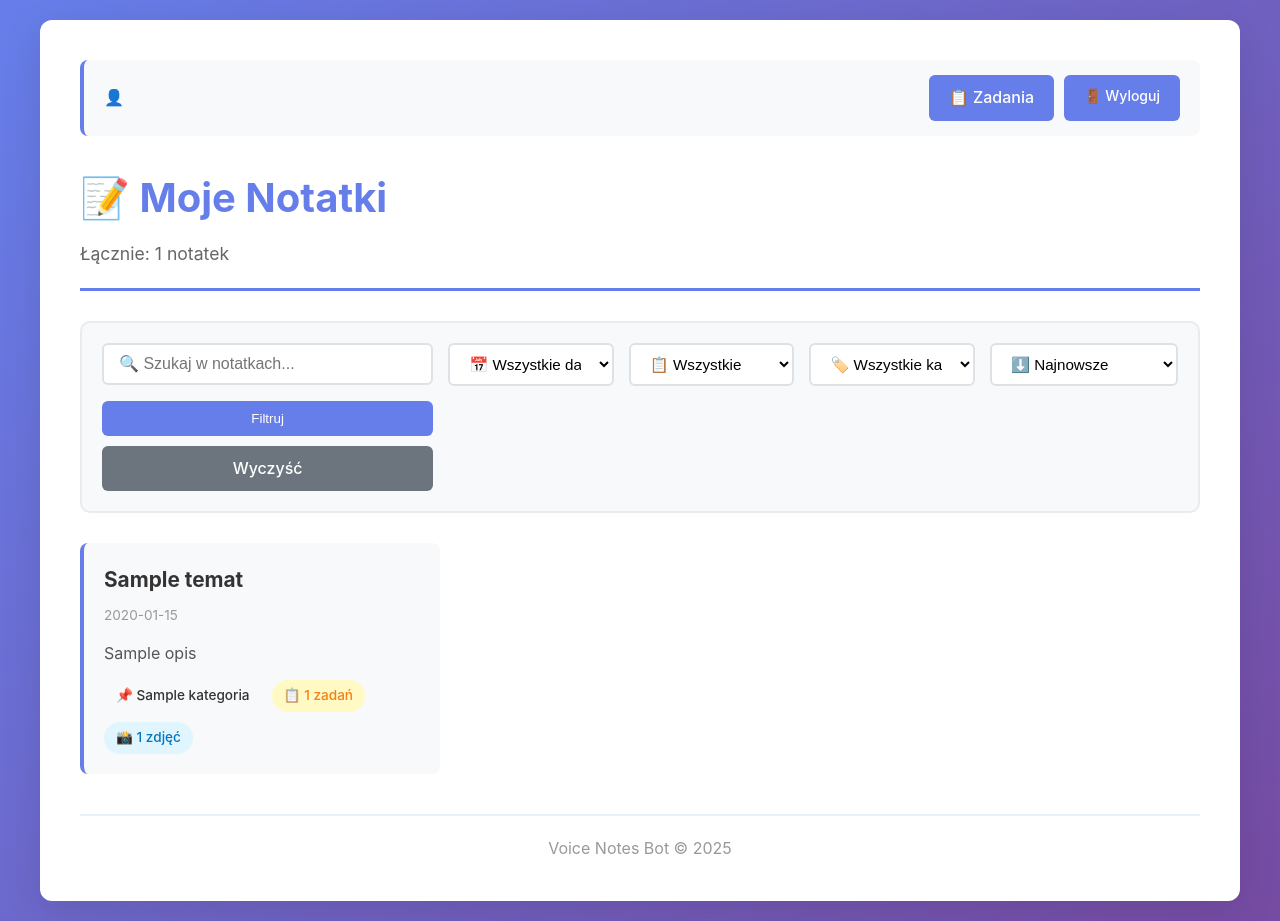
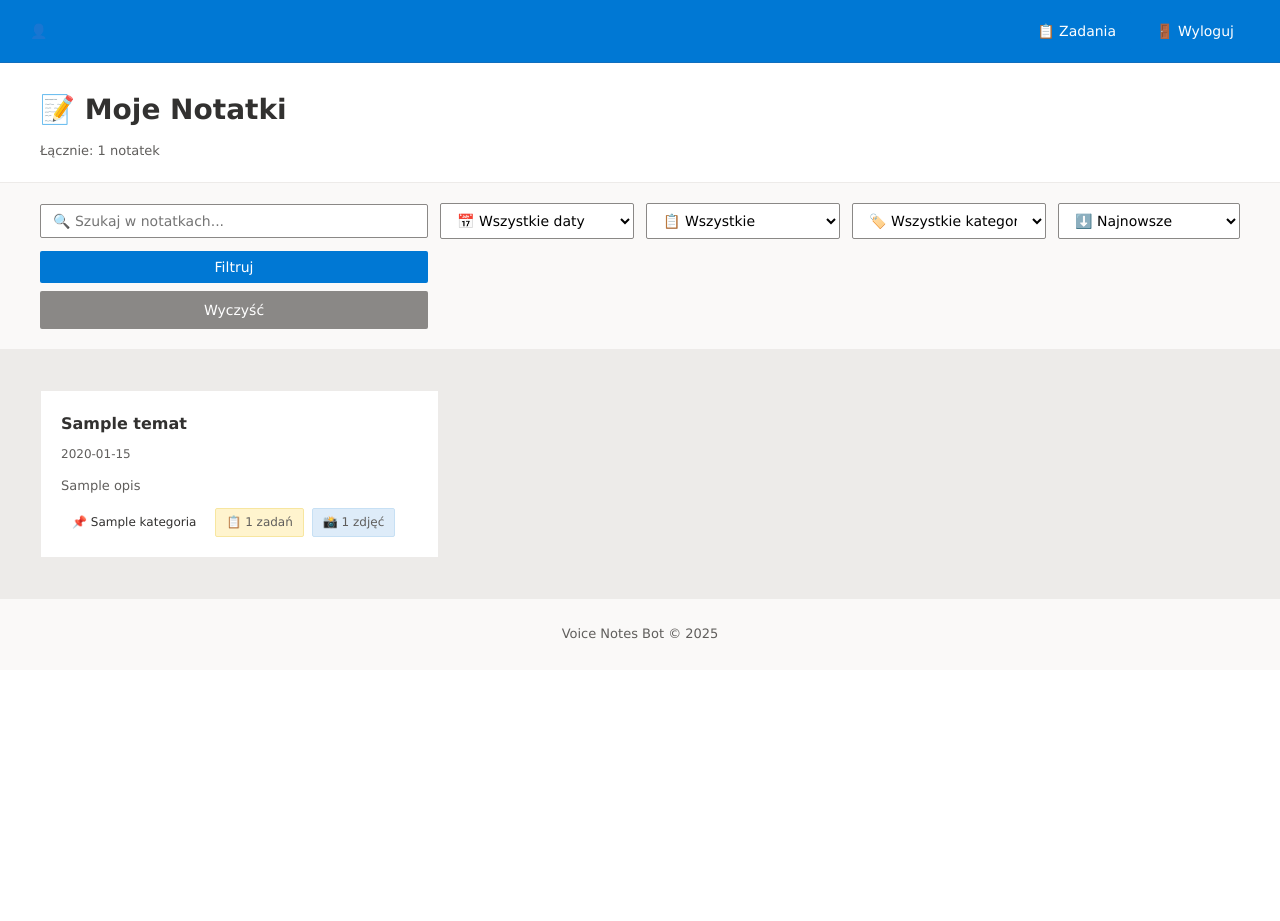
Before and after one commit to Lichtus/voice_notes_bot_telegram, a Flask app: template templates/notes_list.html in a window 1280 px wide. After the commit the page ends 639 px from the top, so only its background shows below. Run offline with Flask 3, Linux system fonts and the light colour scheme; the template is opened without the code that fills it: most values are stand-ins (such as "Sample title", 1, 10 or a date in 2020).

Commit message:
Zastosuj styl Microsoft Outlook - czcionka Verdana, kolory i design Outlooka

```diff
--- a/static/style.css
+++ b/static/style.css
@@ -6,33 +6,31 @@
 }
 
 body {
-    font-family: -apple-system, BlinkMacSystemFont, 'Segoe UI', Roboto, Oxygen, Ubuntu, Cantarell, sans-serif;
+    font-family: Verdana, Geneva, Tahoma, sans-serif;
     line-height: 1.6;
-    color: #333;
-    background: linear-gradient(135deg, #667eea 0%, #764ba2 100%);
+    color: #323130;
+    background: #F3F2F1;
     min-height: 100vh;
-    padding: 20px;
+    padding: 0;
 }
 
 .container {
-    max-width: 1200px;
+    max-width: 1400px;
     margin: 0 auto;
     background: white;
-    border-radius: 12px;
-    box-shadow: 0 10px 40px rgba(0, 0, 0, 0.1);
-    padding: 40px;
+    min-height: 100vh;
+    box-shadow: 0 0 10px rgba(0, 0, 0, 0.05);
 }
 
-/* User Header */
+/* User Header - Styl Outlook */
 .user-header {
     display: flex;
     justify-content: space-between;
     align-items: center;
-    padding: 15px 20px;
-    background: #f8f9fa;
-    border-radius: 8px;
-    margin-bottom: 30px;
-    border-left: 4px solid #667eea;
+    padding: 12px 30px;
+    background: #0078D4;
+    color: white;
+    border-bottom: 1px solid #106EBE;
 }
 
 .user-info {
@@ -42,36 +40,38 @@ body {
 }
 
 .user-name {
-    font-weight: 600;
-    color: #333;
-    font-size: 16px;
+    font-weight: 400;
+    color: white;
+    font-size: 14px;
 }
 
 .user-actions {
     display: flex;
-    gap: 10px;
+    gap: 8px;
 }
 
 .btn-logout {
-    background: #dc3545;
+    background: #106EBE;
     color: white;
-    padding: 8px 16px;
-    border-radius: 6px;
+    padding: 6px 14px;
+    border-radius: 2px;
     text-decoration: none;
-    font-size: 14px;
-    font-weight: 500;
-    transition: background 0.3s ease;
+    font-size: 13px;
+    font-weight: 400;
+    transition: background 0.2s ease;
+    border: 1px solid rgba(255, 255, 255, 0.3);
 }
 
 .btn-logout:hover {
-    background: #c82333;
+    background: #005A9E;
+    border-color: rgba(255, 255, 255, 0.5);
 }
 
 /* Header */
 header {
-    border-bottom: 3px solid #667eea;
-    padding-bottom: 20px;
-    margin-bottom: 30px;
+    background: white;
+    padding: 25px 40px 20px 40px;
+    border-bottom: 1px solid #EDEBE9;
 }
 
 .header-top {
@@ -87,53 +87,56 @@ header {
 }
 
 header h1 {
-    color: #667eea;
-    font-size: 2.5em;
-    margin-bottom: 10px;
+    color: #323130;
+    font-size: 28px;
+    font-weight: 600;
+    margin-bottom: 8px;
 }
 
 .subtitle {
-    color: #666;
-    font-size: 1.1em;
+    color: #605E5C;
+    font-size: 13px;
 }
 
 .note-metadata {
     margin-top: 10px;
+    color: #605E5C;
+    font-size: 13px;
 }
 
 .edit-info {
-    color: #856404;
+    color: #797775;
     font-style: italic;
-    font-size: 0.95em;
+    font-size: 13px;
     margin-top: 5px;
 }
 
 .back-link {
     display: inline-block;
-    color: #667eea;
+    color: #0078D4;
     text-decoration: none;
-    margin-bottom: 15px;
-    font-weight: 500;
-    transition: color 0.3s ease;
+    font-weight: 400;
+    font-size: 14px;
+    transition: color 0.2s ease;
 }
 
 .back-link:hover {
-    color: #764ba2;
+    color: #106EBE;
+    text-decoration: underline;
 }
 
 /* Filters Panel */
 .filters-panel {
-    background: #f8f9fa;
-    border-radius: 10px;
-    padding: 20px;
-    margin-bottom: 30px;
-    border: 2px solid #e9ecef;
+    background: #FAF9F8;
+    padding: 20px 40px;
+    margin: 0;
+    border-bottom: 1px solid #EDEBE9;
 }
 
 .filters-form {
     display: grid;
     grid-template-columns: 2fr repeat(3, 1fr) auto;
-    gap: 15px;
+    gap: 12px;
     align-items: center;
 }
 
@@ -144,73 +147,83 @@ header h1 {
 
 .search-input {
     width: 100%;
-    padding: 10px 15px;
-    border: 2px solid #dee2e6;
-    border-radius: 6px;
-    font-size: 1em;
-    transition: border-color 0.3s ease;
+    padding: 8px 12px;
+    border: 1px solid #8A8886;
+    border-radius: 2px;
+    font-size: 14px;
+    font-family: Verdana, Geneva, Tahoma, sans-serif;
+    transition: border-color 0.2s ease;
+    background: white;
 }
 
 .search-input:focus {
     outline: none;
-    border-color: #667eea;
+    border-color: #0078D4;
+    border-width: 2px;
+    padding: 7px 11px;
 }
 
 .filter-select {
     width: 100%;
-    padding: 10px 15px;
-    border: 2px solid #dee2e6;
-    border-radius: 6px;
-    font-size: 0.95em;
+    padding: 8px 12px;
+    border: 1px solid #8A8886;
+    border-radius: 2px;
+    font-size: 14px;
+    font-family: Verdana, Geneva, Tahoma, sans-serif;
     background: white;
     cursor: pointer;
-    transition: border-color 0.3s ease;
+    transition: border-color 0.2s ease;
 }
 
 .filter-select:focus {
     outline: none;
-    border-color: #667eea;
+    border-color: #0078D4;
+    border-width: 2px;
+    padding: 7px 11px;
 }
 
 .filter-buttons {
     display: flex;
-    gap: 10px;
+    gap: 8px;
 }
 
 /* Notes Grid */
 .notes-grid {
     display: grid;
-    grid-template-columns: repeat(auto-fill, minmax(300px, 1fr));
-    gap: 20px;
-    margin-bottom: 30px;
+    grid-template-columns: repeat(auto-fill, minmax(320px, 1fr));
+    gap: 1px;
+    background: #EDEBE9;
+    padding: 40px;
 }
 
 .note-card {
-    background: #f8f9fa;
-    border-radius: 8px;
+    background: white;
     padding: 20px;
-    transition: transform 0.3s ease, box-shadow 0.3s ease;
-    border-left: 4px solid #667eea;
+    transition: box-shadow 0.2s ease;
+    border: 1px solid #EDEBE9;
+    position: relative;
 }
 
 .note-card:hover {
-    transform: translateY(-5px);
-    box-shadow: 0 5px 20px rgba(0, 0, 0, 0.1);
+    box-shadow: 0 3.2px 7.2px 0 rgba(0, 0, 0, 0.132), 0 0.6px 1.8px 0 rgba(0, 0, 0, 0.108);
+    border-color: #C8C6C4;
+    z-index: 1;
 }
 
 .note-header h2 {
-    font-size: 1.3em;
+    font-size: 16px;
     margin-bottom: 8px;
+    font-weight: 600;
 }
 
 .note-header h2 a {
-    color: #333;
+    color: #323130;
     text-decoration: none;
-    transition: color 0.3s ease;
+    transition: color 0.2s ease;
 }
 
 .note-header h2 a:hover {
-    color: #667eea;
+    color: #0078D4;
 }
 
 .note-meta {
@@ -218,76 +231,92 @@ header h1 {
     gap: 10px;
     align-items: center;
     flex-wrap: wrap;
+    margin-bottom: 12px;
 }
 
 .note-date {
-    color: #999;
-    font-size: 0.85em;
+    color: #605E5C;
+    font-size: 12px;
 }
 
 .note-body {
-    margin: 15px 0;
+    margin: 12px 0;
 }
 
 .note-excerpt {
-    color: #555;
+    color: #605E5C;
     line-height: 1.5;
+    font-size: 13px;
 }
 
 .note-footer {
     display: flex;
-    gap: 10px;
+    gap: 8px;
     flex-wrap: wrap;
+    margin-top: 12px;
 }
 
 .badge {
     display: inline-block;
-    padding: 5px 12px;
-    border-radius: 20px;
-    font-size: 0.85em;
-    font-weight: 500;
+    padding: 4px 10px;
+    border-radius: 2px;
+    font-size: 12px;
+    font-weight: 400;
+    border: 1px solid transparent;
 }
 
 .badge-tasks {
-    background: #fff9c4;
-    color: #f57f17;
+    background: #FFF4CE;
+    color: #605E5C;
+    border-color: #F7E6A0;
 }
 
 .badge-photos {
-    background: #e1f5fe;
-    color: #0277bd;
+    background: #DEECF9;
+    color: #605E5C;
+    border-color: #C7E0F4;
 }
 
 .badge-edited {
-    background: #fff3cd;
-    color: #856404;
+    background: #FFF4CE;
+    color: #605E5C;
+    border-color: #F7E6A0;
     cursor: help;
 }
 
 /* Note Detail */
+.note-detail {
+    padding: 30px 40px;
+}
+
 .note-detail .section {
     margin-bottom: 30px;
 }
 
 .note-detail h2 {
-    color: #667eea;
-    font-size: 1.5em;
+    color: #323130;
+    font-size: 20px;
+    font-weight: 600;
     margin-bottom: 15px;
-    padding-bottom: 10px;
-    border-bottom: 2px solid #e3f2fd;
+    padding-bottom: 8px;
+    border-bottom: 2px solid #0078D4;
 }
 
 .note-content {
-    background: #f8f9fa;
+    background: #FAF9F8;
     padding: 20px;
-    border-radius: 8px;
+    border-radius: 2px;
     white-space: pre-wrap;
     line-height: 1.8;
+    border: 1px solid #EDEBE9;
+    font-size: 14px;
+    color: #323130;
 }
 
 .empty-message {
-    color: #999;
+    color: #A19F9D;
     font-style: italic;
+    font-size: 14px;
 }
 
 /* Task List */
@@ -344,81 +416,112 @@ header h1 {
     justify-content: center;
     align-items: center;
     gap: 20px;
-    margin-top: 40px;
-    padding-top: 30px;
-    border-top: 2px solid #e3f2fd;
+    padding: 30px 40px;
+    border-top: 1px solid #EDEBE9;
 }
 
 .page-info {
-    color: #666;
-    font-weight: 500;
+    color: #605E5C;
+    font-weight: 400;
+    font-size: 14px;
 }
 
 /* Buttons */
 .btn {
     display: inline-block;
-    padding: 10px 20px;
-    background: #667eea;
+    padding: 8px 16px;
+    background: #0078D4;
     color: white;
     text-decoration: none;
-    border-radius: 6px;
-    transition: background 0.3s ease;
-    font-weight: 500;
+    border-radius: 2px;
+    transition: background 0.2s ease;
+    font-weight: 400;
     border: none;
     cursor: pointer;
     text-align: center;
+    font-size: 14px;
+    font-family: Verdana, Geneva, Tahoma, sans-serif;
 }
 
 .btn:hover {
-    background: #764ba2;
+    background: #106EBE;
 }
 
 .btn-primary {
-    background: #667eea;
+    background: #0078D4;
 }
 
 .btn-primary:hover {
-    background: #764ba2;
+    background: #106EBE;
 }
 
 .btn-secondary {
-    background: #6c757d;
+    background: #8A8886;
+    color: white;
 }
 
 .btn-secondary:hover {
-    background: #5a6268;
+    background: #605E5C;
 }
 
 .btn-email {
-    background: #28a745;
+    background: #107C10;
 }
 
 .btn-email:hover {
-    background: #218838;
+    background: #0B5A08;
+}
+
+.btn-danger {
+    background: #D13438;
+    color: white;
+}
+
+.btn-danger:hover {
+    background: #A4262C;
+}
+
+/* Category Select */
+.category-select {
+    font-family: Verdana, Geneva, Tahoma, sans-serif;
+    font-size: 14px;
+    padding: 6px 10px;
+    border: 1px solid #8A8886;
+    border-radius: 2px;
+    background: white;
+    cursor: pointer;
+}
+
+.category-select:focus {
+    outline: none;
+    border-color: #0078D4;
+    border-width: 2px;
+    padding: 5px 9px;
 }
 
 /* Empty State */
 .empty-state {
     text-align: center;
     padding: 60px 20px;
-    color: #999;
-    font-size: 1.2em;
+    color: #A19F9D;
+    font-size: 16px;
 }
 
 /* Footer */
 footer {
     display: flex;
     justify-content: center;
-    gap: 15px;
-    margin-top: 40px;
-    padding-top: 20px;
-    border-top: 2px solid #e3f2fd;
-    color: #999;
+    gap: 12px;
+    padding: 25px 40px;
+    border-top: 1px solid #EDEBE9;
+    background: #FAF9F8;
 }
 
 footer p {
     width: 100%;
     text-align: center;
+    color: #605E5C;
+    font-size: 13px;
 }
 
 /* Responsive */
```
Also changed, not shown: other parts of static/style.css (+80 -16 lines).
